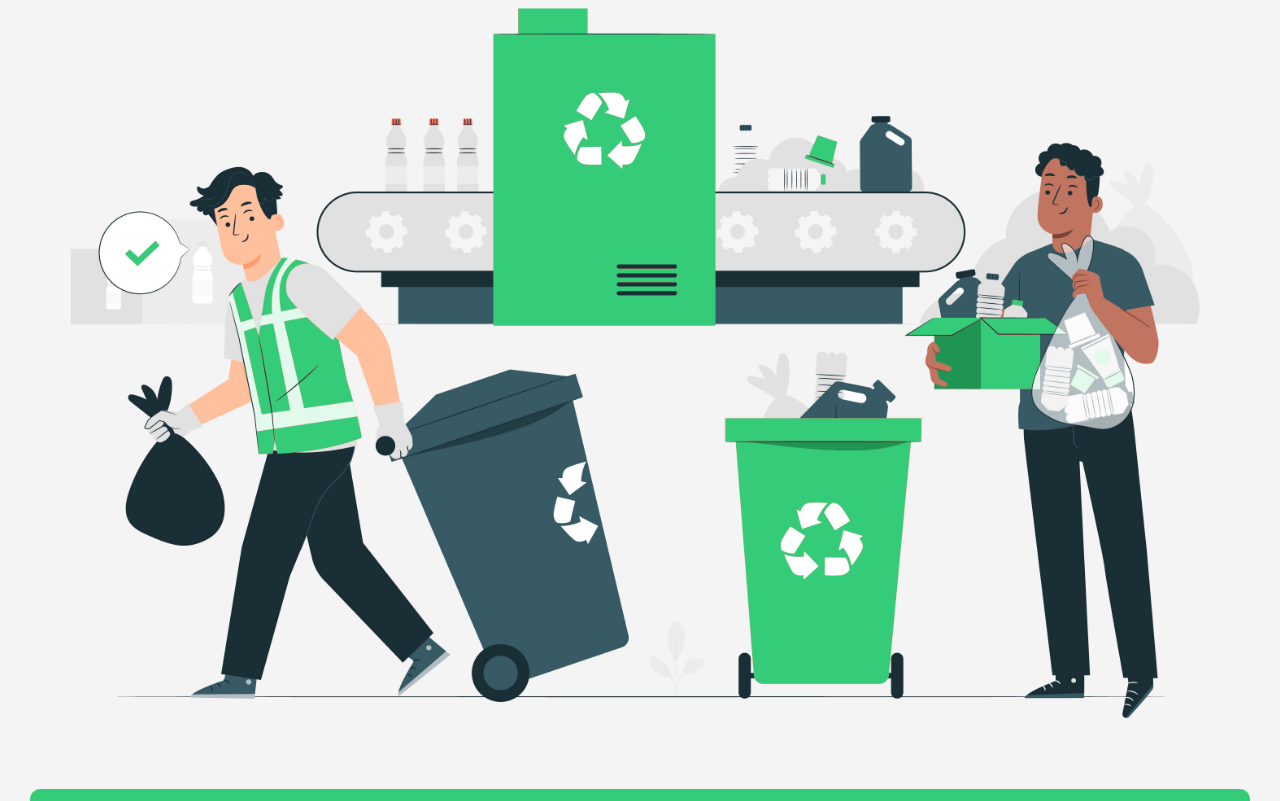
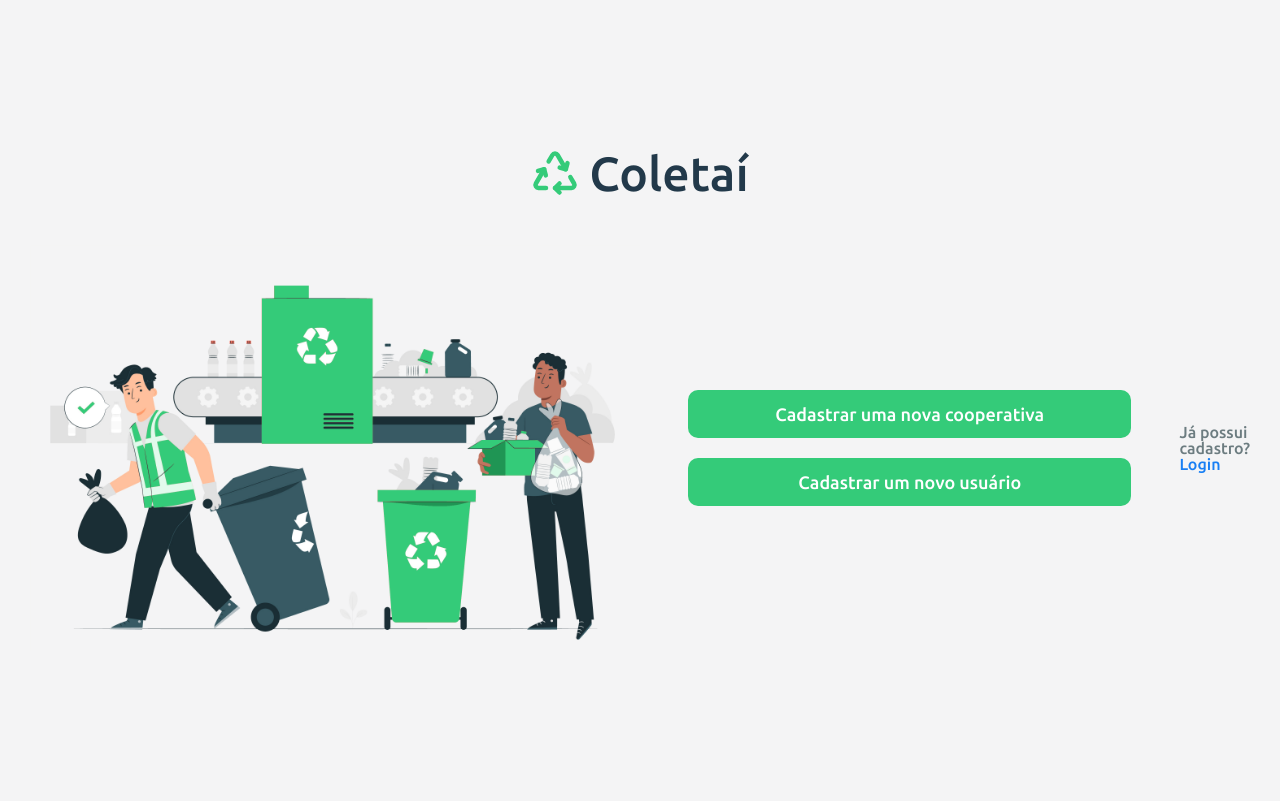
Before and after one commit to akiraTatesawa/coletai-front, a React (Vite) app: page / in a window 1280 px wide. Shown: the top 801 px of the page. Built offline with nearby package versions, Linux system fonts and the light colour scheme.

Commit message:
fix: fix media query for tablets

```diff
--- a/src/components/Button/styles.ts
+++ b/src/components/Button/styles.ts
@@ -2,6 +2,7 @@ import styled from "styled-components";
 
 export const Button = styled.button`
   width: 100%;
+  max-width: 700px;
   height: 3rem;
 
   background-color: var(--brand);
--- a/src/components/HomepageImage/styles.ts
+++ b/src/components/HomepageImage/styles.ts
@@ -2,7 +2,12 @@ import styled from "styled-components";
 
 export const Image = styled.img`
   width: 100%;
+  max-width: 700px;
   height: auto;
 
   aspect-ratio: 3/2;
+
+  @media (min-width: 1025px) {
+    width: 50%;
+  }
 `;
--- a/src/components/Title/styles.ts
+++ b/src/components/Title/styles.ts
@@ -11,7 +11,7 @@ export const Icon = styled(Recycle)`
   color: var(--brand);
   font-size: 2rem;
 
-  @media (min-width: 430px) {
+  @media (min-width: 1025px) {
     font-size: 3rem;
   }
 `;
@@ -21,7 +21,7 @@ export const Name = styled.div`
   color: var(--text-primary);
   font-weight: 500;
 
-  @media (min-width: 430px) {
+  @media (min-width: 1025px) {
     font-size: 3rem;
   }
 `;
--- a/src/pages/FrontPage/index.tsx
+++ b/src/pages/FrontPage/index.tsx
@@ -17,7 +17,7 @@ export function FrontPage() {
           <PrimaryButton handleClick={() => navigate("/sign-up/cooperative")}>
             Cadastrar uma nova cooperativa
           </PrimaryButton>
-          <PrimaryButton handleClick={() => navigate("sign-up/user")}>
+          <PrimaryButton handleClick={() => navigate("/sign-up/user")}>
             Cadastrar um novo usuário
           </PrimaryButton>
         </Buttons>
--- a/src/pages/FrontPage/styles.ts
+++ b/src/pages/FrontPage/styles.ts
@@ -10,6 +10,11 @@ export const Main = styled.main`
   width: 100%;
 
   gap: 3rem;
+
+  @media (min-width: 1025px) {
+    margin: 0 auto;
+    max-width: 1250px;
+  }
 `;
 
 export const Content = styled.div`
@@ -19,6 +24,10 @@ export const Content = styled.div`
   gap: 3rem;
 
   width: 100%;
+
+  @media (min-width: 1025px) {
+    flex-direction: row;
+  }
 `;
 
 export const Buttons = styled.div`
```
